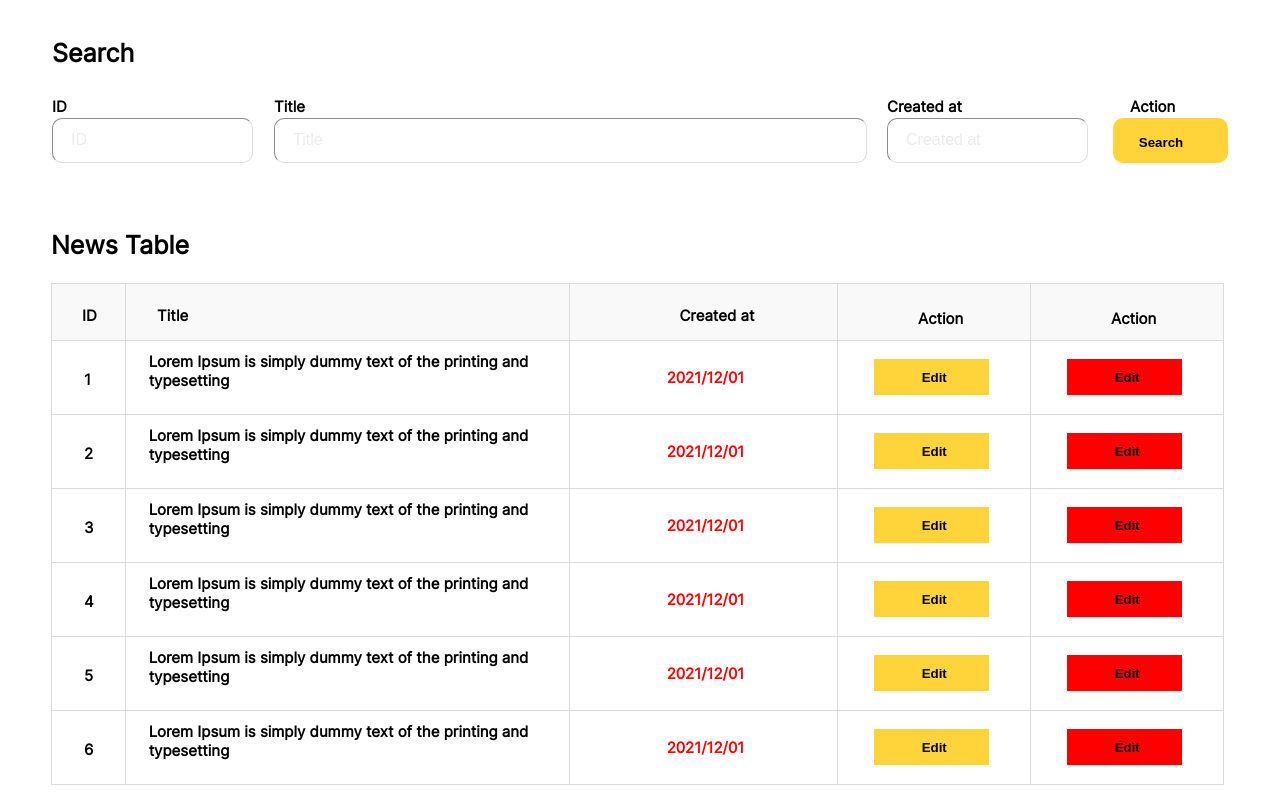
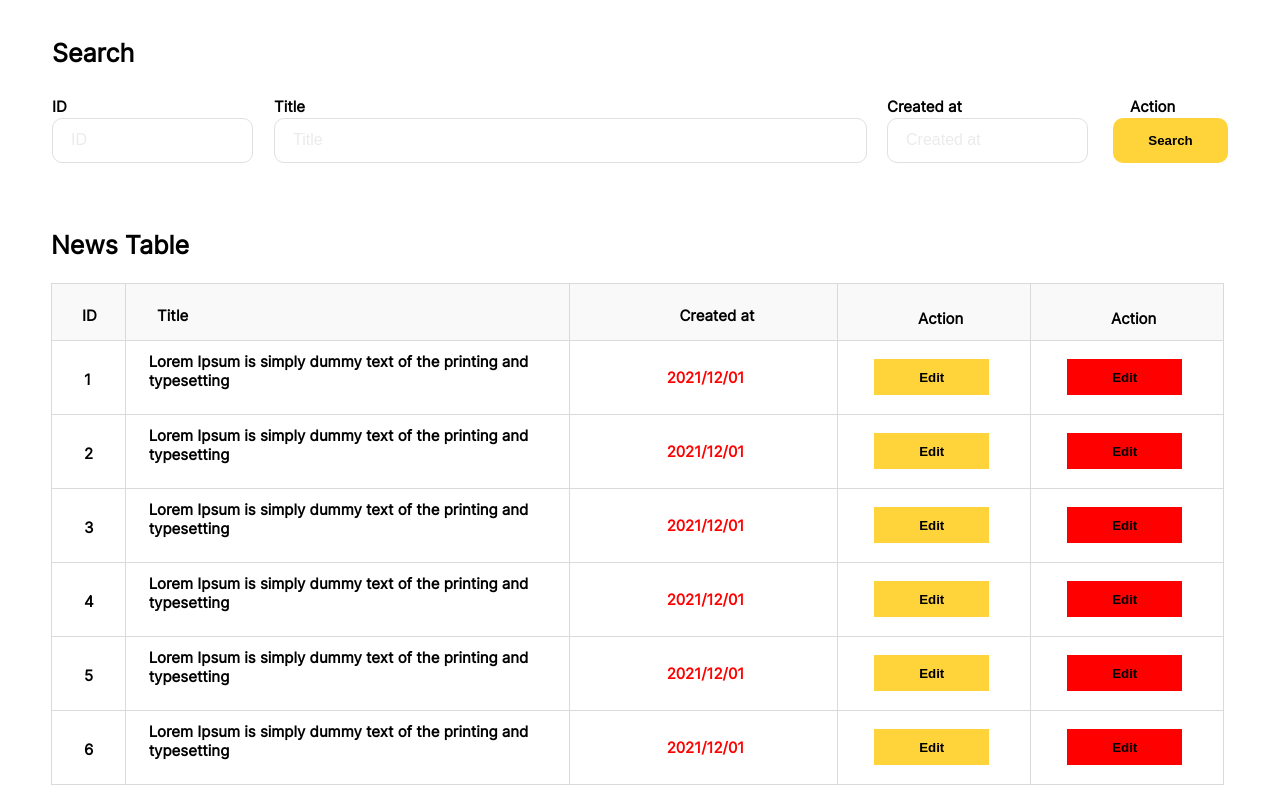
Before and after one commit to mlagvilava/academy_homeworks_css_10.1, a plain HTML site: page index.html in a window 1280 px wide. Drawn offline with Linux system fonts and the light colour scheme.

Commit message:
Add files via upload

```diff
--- a/style.css
+++ b/style.css
@@ -47,6 +47,7 @@ body {
     outline: none;
     width: 201px;
     height: 45px;
+    border-style: solid;
     border-radius: 10px;
     border-width: 1px;
     border-color: #E0E0E0;
@@ -57,6 +58,7 @@ body {
     outline: none;
     width: 593px;
     height: 45px;
+    border-style: solid;
     border-radius: 10px;
     border-width: 1px;
     border-color: #E0E0E0;
@@ -67,6 +69,7 @@ body {
     outline: none;
     width: 201px;
     height: 45px;
+    border-style: solid;
     border-radius: 10px;
     border-width: 1px;
     border-color: #E0E0E0;
@@ -88,7 +91,7 @@ body {
     border: none;
     border-radius: 10px;
     font-weight: 700;
-    padding: 14px 40px 11px 21px;
+    /* padding: 14px 40px 11px 21px; */
     border-width: 0;
 }
 
@@ -130,7 +133,6 @@ body {
     border-width: 1px;
     border-collapse: collapse;
 }
-
 
 .id {
     padding: 21px 27px 14px 29px;
@@ -174,7 +176,7 @@ body {
 
 .button1 {
     margin: 10px 40px 11px 35px;
-    padding: 10px 38px 10px 43px;
+    /* padding: 10px 38px 10px 43px; */
     background-color: #FFD43A;
     border-width: 0;
     width: 115px;
@@ -184,7 +186,7 @@ body {
 
 .button2 {
     margin: 10px 40px 11px 35px;
-    padding: 10px 38px 10px 43px;
+    /* padding: 10px 38px 10px 43px; */
     background-color: #FF0000;
     border-width: 0;
     width: 115px;
```
